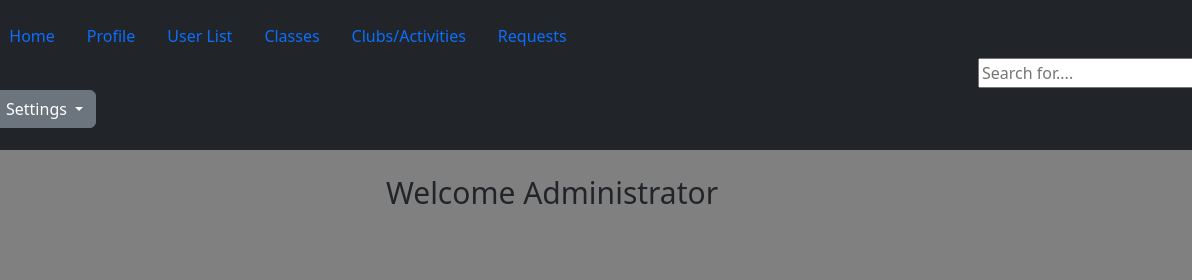
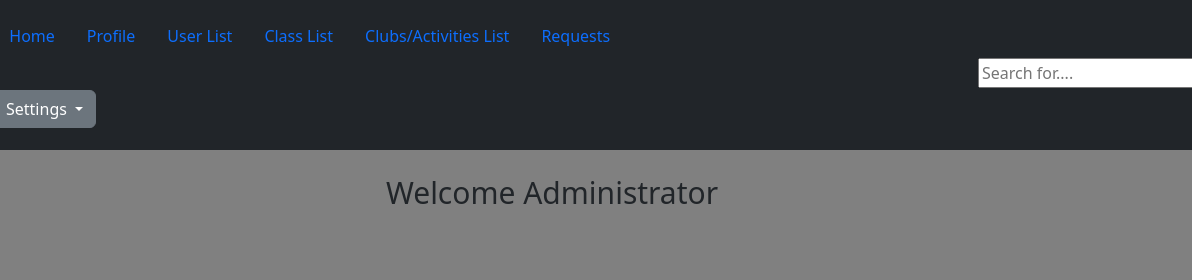
Before and after one commit to WillSan98/Teacher-Student-Resource-Platform, a plain HTML site: page admin.html in a window 1280 px wide. Shown: the top 280 px of the page, 88-1280 px from the left. Drawn offline with nearby package versions, Linux system fonts and the light colour scheme.

Commit message:
Gave admin.html header the proper links

```diff
--- a/admin.html
+++ b/admin.html
@@ -21,10 +21,10 @@
                 <a class="nav-link" href="a_users.html">User List</a>
             </li>
           <li class="nav-item">
-            <a class="nav-link" href="a_classes.html">Classes</a>
+            <a class="nav-link" href="a_classes.html">Class List</a>
           </li>
           <li class="nav-item">
-            <a class="nav-link" href="a_clubs.html">Clubs/Activities</a>
+            <a class="nav-link" href="a_clubs.html">Clubs/Activities List</a>
           </li>
             <li class="nav-item">
                 <a class="nav-link" href="a_requests.html">Requests</a>
```
